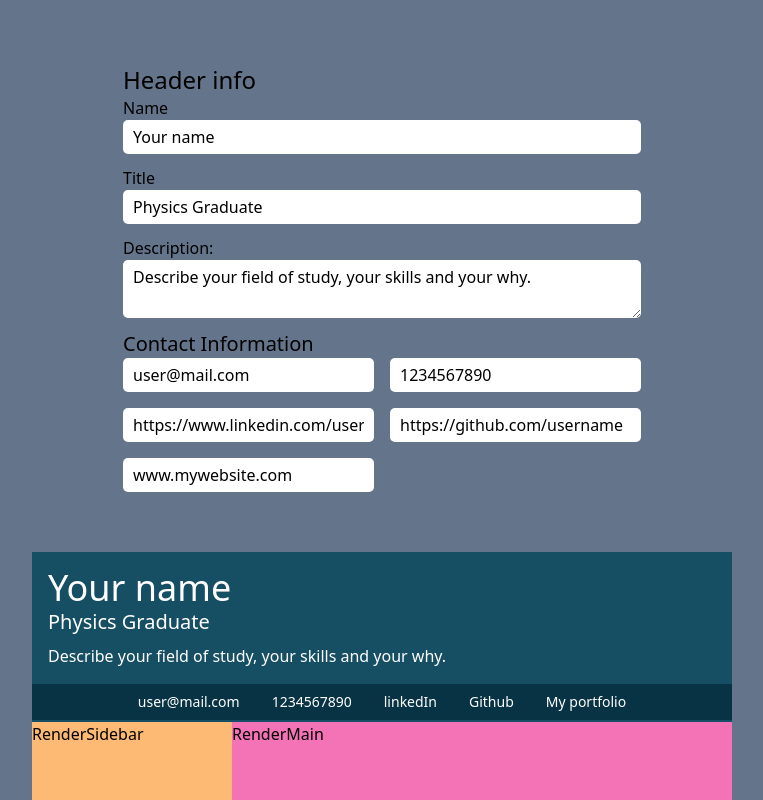
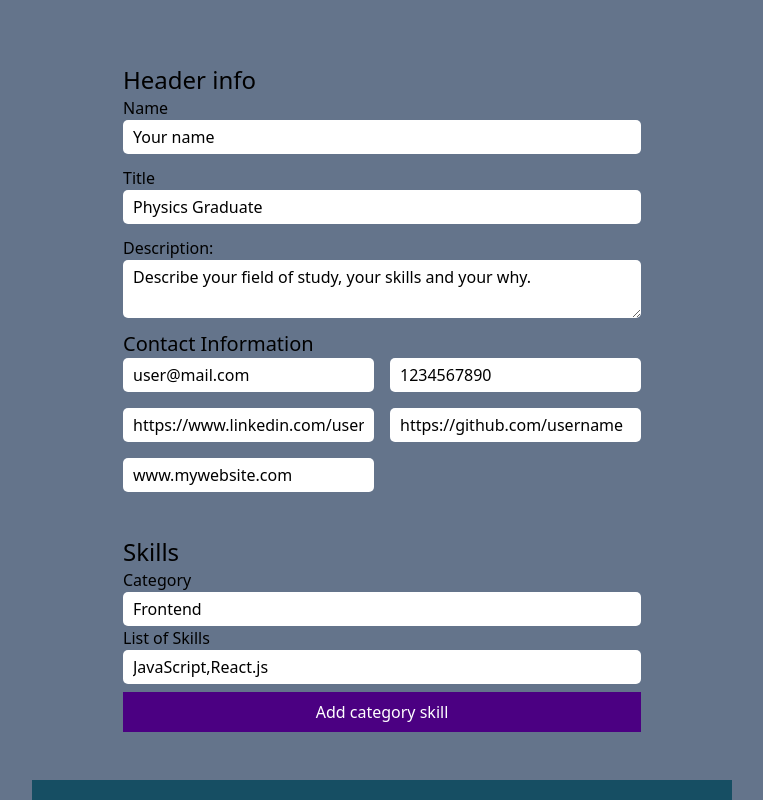
Before and after one commit to iaaron-xyz/cv-application, a React (Create React App) app: page / in a window 1280 px wide. Shown: the top 800 px of the page, without its empty margins (258-1021 px from the left). Built offline with nearby package versions, Linux system fonts and the light colour scheme.

Commit message:
create skills form section

```diff
--- a/src/components/EditSection.js
+++ b/src/components/EditSection.js
@@ -1,10 +1,12 @@
 import HeaderForm from "./HeaderForm";
+import SkillsForm from "./SkillsForm";
 
 
 const EditSection = ({ data, setData }) => {
   return (
     <div className="edit-section m-4 p-4">
       <HeaderForm data={data} setData={setData}/>
+      <SkillsForm data={data} setData={setData}/>
     </div>
   )
 }
--- /dev/null
+++ b/src/components/SkillsForm.js
@@ -0,0 +1,63 @@
+import React, { useState } from 'react'
+
+const SkillsForm = ({ data, setData }) => {
+
+  const [categoryCounter, setCategoryCounter] = useState(1);
+  const [skills, setSkills] = useState(data.skills);
+
+  const handleCategory = (e) => {
+    const categoryId = parseInt(e.target.id.split("-").pop());
+    const updatedSkill = {
+      ...skills[categoryId-1],
+      skillCategory: e.target.value,
+    };
+    setSkills([updatedSkill]);
+  };
+  const handleSkillsList = () => {
+    console.log('handling skill cateogries');
+  }
+
+  return (
+    <div className='p-4'>
+      <h2 className='text-2xl'>Skills</h2>
+      <form>
+        {skills.map((skill) => {
+          return (
+            <div key={categoryCounter}>
+              <div>
+                <label htmlFor={`skillsCategory-${categoryCounter}`}>
+                  Category
+                </label>
+                <input
+                  type="text"
+                  name={`skillsCategory-${categoryCounter}`}
+                  id={`skillsCategory-${categoryCounter}`}
+                  className="block w-full"
+                  value={skill.skillCategory}
+                  onChange={handleCategory}
+                />
+              </div>
+
+              <div>
+                <label htmlFor="skillsList">
+                  List of Skills
+                </label>
+                <input
+                  type="text"
+                  name="skillsList"
+                  id="skillsList"
+                  className="block w-full"
+                  value={skill.skillsList}
+                  onChange={handleSkillsList}
+                />
+              </div>
+            </div>
+          )
+        })}
+        <button className='form-btn'>Add category skill</button>
+      </form>
+    </div>
+  )
+}
+
+export default SkillsForm
```
